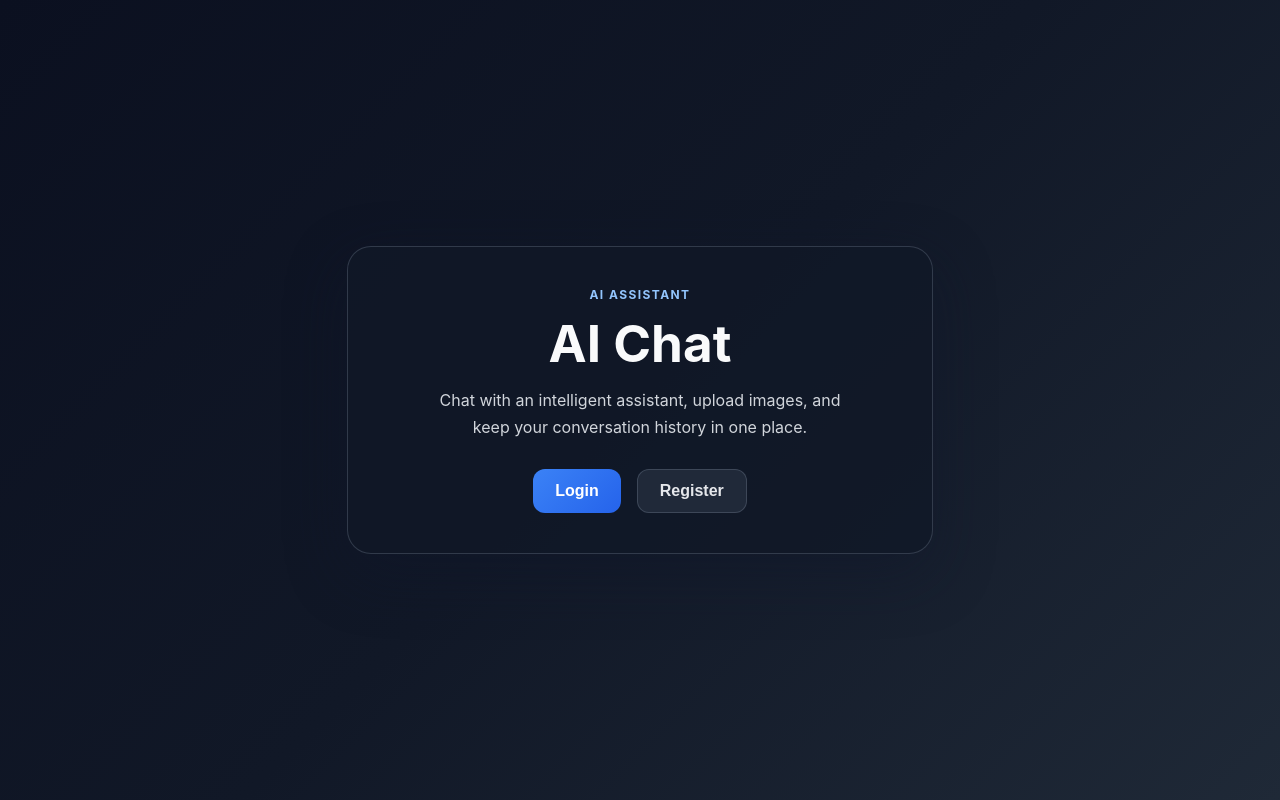
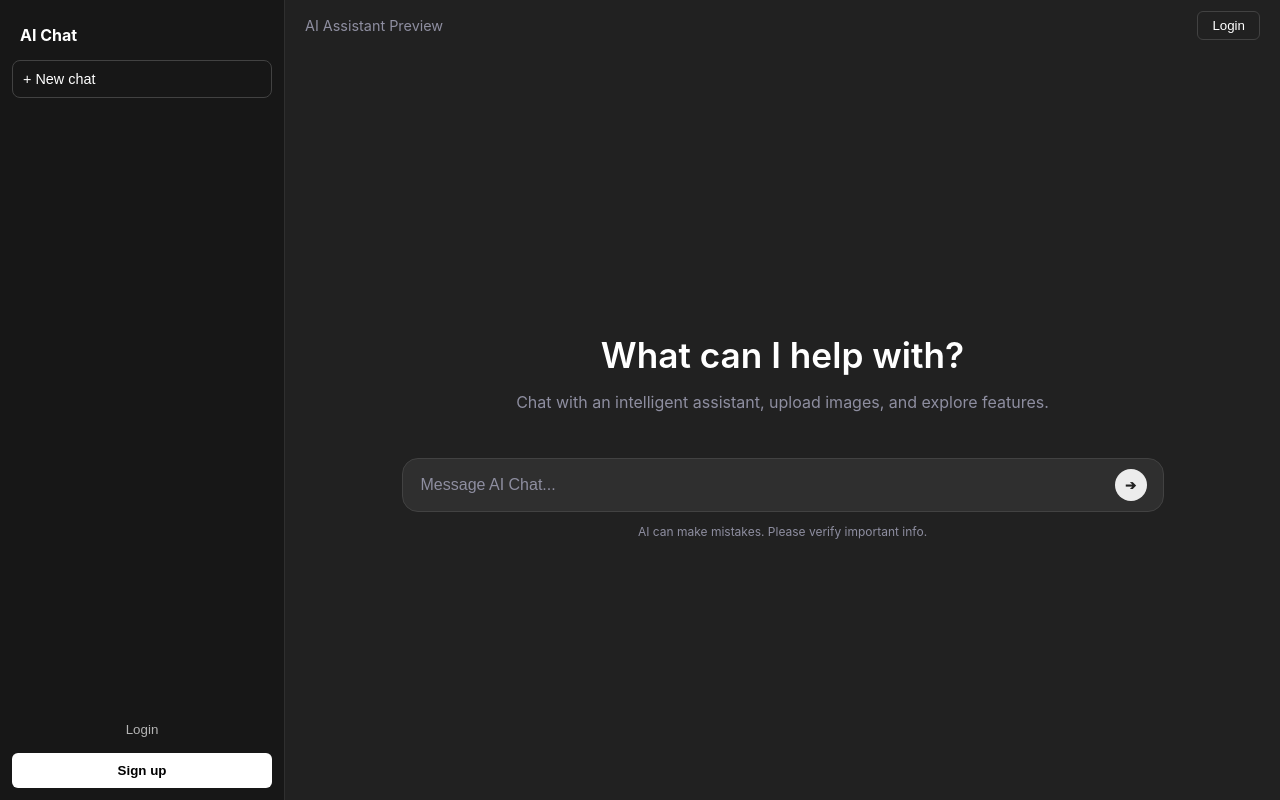
Before and after one commit to Abdullah-Alkhaatib/CHAT--AI, a React (Create React App) app in the folder frontend/: page / in a window 1280 px wide. Built offline with nearby package versions, Linux system fonts and the light colour scheme.

Commit message:
Home page

```diff
--- a/frontend/src/pages/Home/Home.css
+++ b/frontend/src/pages/Home/Home.css
@@ -1,79 +1,255 @@
-.home-page {
-    min-height: 100vh;
+.home-chat-container {
+    display: flex;
+    height: 100vh;
+    width: 100vw;
+    background-color: #212121;
+    color: #ececec;
+    font-family: -apple-system, BlinkMacSystemFont, "Segoe UI", Roboto, Oxygen, Ubuntu, Cantarell, sans-serif;
+    overflow: hidden;
+    box-sizing: border-box;
+}
+
+/* Sidebar Styling */
+.home-sidebar {
+    width: 260px;
+    background-color: #171717;
+    display: flex;
+    flex-direction: column;
+    justify-content: space-between;
+    padding: 12px;
+    border-right: 1px solid #2f2f2f;
+}
+
+.home-sidebar-top h2 {
+    font-size: 1rem;
+    margin-bottom: 15px;
+    padding-left: 8px;
+    color: #fff;
+}
+
+.home-new-chat {
+    width: 100%;
+    background: transparent;
+    border: 1px solid #424242;
+    color: #fff;
+    padding: 10px;
+    border-radius: 8px;
+    cursor: pointer;
+    text-align: left;
+    font-size: 0.9rem;
+    transition: background 0.2s;
+}
+
+.home-new-chat:hover {
+    background: #2a2a2a;
+}
+
+.home-sidebar-footer {
+    display: flex;
+    flex-direction: column;
+    gap: 8px;
+}
+
+.home-auth-link {
+    background: transparent;
+    border: none;
+    color: #b4b4b4;
+    padding: 8px;
+    cursor: pointer;
+    text-align: center;
+    border-radius: 6px;
+}
+.home-auth-link:hover {
+    background: #2a2a2a;
+    color: #fff;
+}
+
+.home-auth-btn {
+    background: #fff;
+    color: #000;
+    border: none;
+    padding: 10px;
+    border-radius: 6px;
+    font-weight: 600;
+    cursor: pointer;
+}
+.home-auth-btn:hover {
+    background: #d4d4d4;
+}
+
+/* Main Chat Area */
+.home-main {
+    flex: 1;
+    display: flex;
+    flex-direction: column;
+    position: relative;
+}
+
+.home-header {
+    height: 50px;
+    display: flex;
+    align-items: center;
+    justify-content: space-between;
+    padding: 0 20px;
+    font-size: 0.9rem;
+    color: #8e8ea0;
+}
+
+.home-login-top {
+    background: transparent;
+    border: 1px solid #424242;
+    color: #fff;
+    padding: 6px 14px;
+    border-radius: 6px;
+    cursor: pointer;
+}
+
+.home-chat-content {
+    flex: 1;
+    display: flex;
+    flex-direction: column;
+    align-items: center;
+    justify-content: center;
+    max-width: 768px;
+    width: 100%;
+    margin: 0 auto;
+    padding: 20px;
+    box-sizing: border-box;
+}
+
+.home-welcome-box {
+    text-align: center;
+    margin-bottom: 30px;
+}
+
+.home-welcome-box h1 {
+    font-size: 2.2rem;
+    font-weight: 600;
+    color: #ffffff;
+    margin-bottom: 10px;
+}
+
+.home-welcome-box p {
+    color: #8e8ea0;
+    font-size: 1rem;
+}
+
+/* Input Form */
+.home-input-form {
+    width: 100%;
+    background-color: #2f2f2f;
+    display: flex;
+    align-items: center;
+    padding: 10px 16px;
+    border-radius: 16px;
+    border: 1px solid #424242;
+}
+
+.home-input-form input {
+    flex: 1;
+    background: transparent;
+    border: none;
+    color: #fff;
+    font-size: 1rem;
+    outline: none;
+}
+
+.home-input-form input::placeholder {
+    color: #8e8ea0;
+}
+
+.home-send-btn {
+    background: #ececec;
+    color: #212121;
+    border: none;
+    width: 32px;
+    height: 32px;
+    border-radius: 50%;
     display: flex;
     align-items: center;
     justify-content: center;
-    background: linear-gradient(135deg, #0b1020 0%, #111827 50%, #1f2937 100%);
-    color: #f9fafb;
-    padding: 24px;
-    box-sizing: border-box;
+    cursor: pointer;
+    font-weight: bold;
 }
 
-.home-card {
-    width: min(100%, 520px);
-    background: rgba(17, 24, 39, 0.8);
-    border: 1px solid rgba(148, 163, 184, 0.25);
-    border-radius: 24px;
-    padding: 40px 32px;
-    box-shadow: 0 20px 60px rgba(15, 23, 42, 0.45);
+.home-disclaimer {
+    font-size: 0.75rem;
+    color: #8e8ea0;
+    margin-top: 12px;
     text-align: center;
 }
 
-.home-badge {
-    margin: 0 0 16px;
-    text-transform: uppercase;
-    letter-spacing: 0.12em;
-    color: #93c5fd;
-    font-size: 12px;
-    font-weight: 700;
+/* Modal Styling */
+.home-modal-overlay {
+    position: fixed;
+    top: 0;
+    left: 0;
+    width: 100vw;
+    height: 100vh;
+    background: rgba(0, 0, 0, 0.7);
+    display: flex;
+    align-items: center;
+    justify-content: center;
+    z-index: 1000;
 }
 
-.home-card h1 {
-    margin: 0;
-    font-size: clamp(2.5rem, 4vw, 4rem);
-    line-height: 1;
+.home-modal {
+    background: #2f2f2f;
+    padding: 30px;
+    border-radius: 16px;
+    width: 90%;
+    max-width: 400px;
+    text-align: center;
+    position: relative;
+    border: 1px solid #424242;
 }
 
-.home-text {
-    margin: 18px auto 0;
-    max-width: 420px;
-    color: #d1d5db;
-    font-size: 1rem;
-    line-height: 1.7;
+.home-modal h2 {
+    margin-top: 0;
+    color: #fff;
+    font-size: 1.4rem;
 }
 
-.home-actions {
+.home-modal p {
+    color: #b4b4b4;
+    font-size: 0.95rem;
+    margin-bottom: 20px;
+    line-height: 1.5;
+}
+
+.home-modal-actions {
     display: flex;
+    gap: 12px;
     justify-content: center;
-    gap: 16px;
-    margin-top: 28px;
-    flex-wrap: wrap;
 }
 
 .home-primary-button,
 .home-secondary-button {
-    border: none;
-    border-radius: 12px;
-    padding: 12px 22px;
-    font-size: 1rem;
+    padding: 10px 20px;
+    border-radius: 8px;
     font-weight: 600;
     cursor: pointer;
-    transition: transform 0.2s ease, opacity 0.2s ease;
-}
-
-.home-primary-button:hover,
-.home-secondary-button:hover {
-    transform: translateY(-1px);
-    opacity: 0.95;
+    border: none;
 }
 
 .home-primary-button {
-    background: linear-gradient(135deg, #3b82f6, #2563eb);
-    color: white;
+    background: #fff;
+    color: #000;
 }
 
 .home-secondary-button {
-    background: rgba(148, 163, 184, 0.12);
-    color: #e5e7eb;
-    border: 1px solid rgba(148, 163, 184, 0.25);
+    background: transparent;
+    color: #fff;
+    border: 1px solid #555;
 }
+
+.home-close-modal {
+    position: absolute;
+    top: 12px;
+    right: 12px;
+    background: transparent;
+    border: none;
+    color: #8e8ea0;
+    font-size: 1.1rem;
+    cursor: pointer;
+}
--- a/frontend/src/pages/Home/Home.tsx
+++ b/frontend/src/pages/Home/Home.tsx
@@ -1,37 +1,104 @@
+import { useState } from "react";
 import { useNavigate } from "react-router-dom";
-
 import "./Home.css";
 
 export default function Home() {
     const navigate = useNavigate();
+    const [message, setMessage] = useState("");
+    const [showAuthModal, setShowAuthModal] = useState(false);
+
+    // محاكاة لإرسال رسالة من قبل زائر غير مسجل
+    const handleSend = (e: React.FormEvent) => {
+        e.preventDefault();
+        if (!message.trim()) return;
+
+        // إظهار نافذة تسجيل الدخول إذا حاول الكتابة
+        setShowAuthModal(true);
+    };
 
     return (
-        <div className="home-page">
-            <div className="home-card">
-                <p className="home-badge">AI assistant</p>
-                <h1>AI Chat</h1>
-                <p className="home-text">
-                    Chat with an intelligent assistant, upload images, and
-                    keep your conversation history in one place.
-                </p>
+        <div className="home-chat-container">
+            {/* محاكاة للشات الحقيقي */}
+            <aside className="home-sidebar">
+                <div className="home-sidebar-top">
+                    <h2>AI Chat</h2>
+                    <button className="home-new-chat" onClick={() => setShowAuthModal(true)}>
+                        + New chat
+                    </button>
+                </div>
+                <div className="home-sidebar-footer">
+                    <button className="home-auth-link" onClick={() => navigate("/login")}>
+                        Login
+                    </button>
+                    <button className="home-auth-btn" onClick={() => navigate("/register")}>
+                        Sign up
+                    </button>
+                </div>
+            </aside>
 
-                <div className="home-actions">
+            <main className="home-main">
+                <header className="home-header">
+                    <span>AI Assistant Preview</span>
+                    <div className="home-header-actions">
+                        <button onClick={() => navigate("/login")} className="home-login-top">
+                            Login
+                        </button>
+                    </div>
+                </header>
+
+                <div className="home-chat-content">
+                    <div className="home-welcome-box">
+                        <h1>What can I help with?</h1>
+                        <p>Chat with an intelligent assistant, upload images, and explore features.</p>
+                    </div>
+
+                    {/* شريط الإدخال الوهمي */}
+                    <form onSubmit={handleSend} className="home-input-form">
+                        <input
+                            type="text"
+                            placeholder="Message AI Chat..."
+                            value={message}
+                            onChange={(e) => setMessage(e.target.value)}
+                        />
+                        <button type="submit" className="home-send-btn">
+                            ➔
+                        </button>
+                    </form>
+                    <span className="home-disclaimer">
+                        AI can make mistakes. Please verify important info.
+                    </span>
+                </div>
+            </main>
+
+            {/* نافذة تنبيه لتسجيل الدخول إذا حاول التفاعل */}
+            {showAuthModal && (
+                <div className="home-modal-overlay">
+                    <div className="home-modal">
+                        <h2>Authentication Required</h2>
+                        <p>You need to log in or register to start chatting with the AI assistant and save your history.</p>
+                        <div className="home-modal-actions">
                             <button
-                        type="button"
                                 className="home-primary-button"
                                 onClick={() => navigate("/login")}
                             >
                                 Login
                             </button>
                             <button
-                        type="button"
                                 className="home-secondary-button"
                                 onClick={() => navigate("/register")}
                             >
                                 Register
                             </button>
                         </div>
+                        <button
+                            className="home-close-modal"
+                            onClick={() => setShowAuthModal(false)}
+                        >
+                            ✕
+                        </button>
                     </div>
+                </div>
+            )}
         </div>
     );
 }
```
Lines whose indentation alone changed are shown as unchanged.
